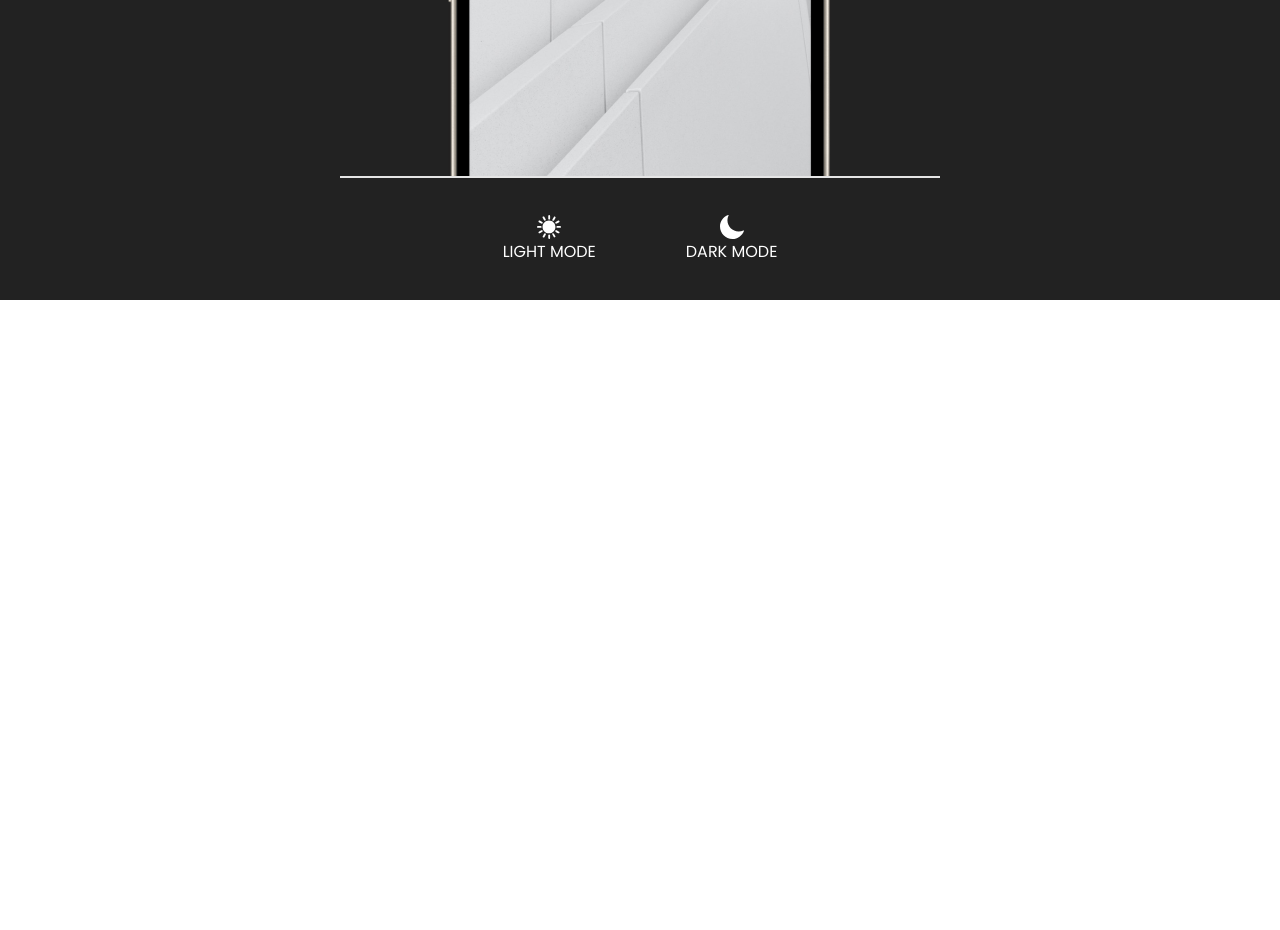
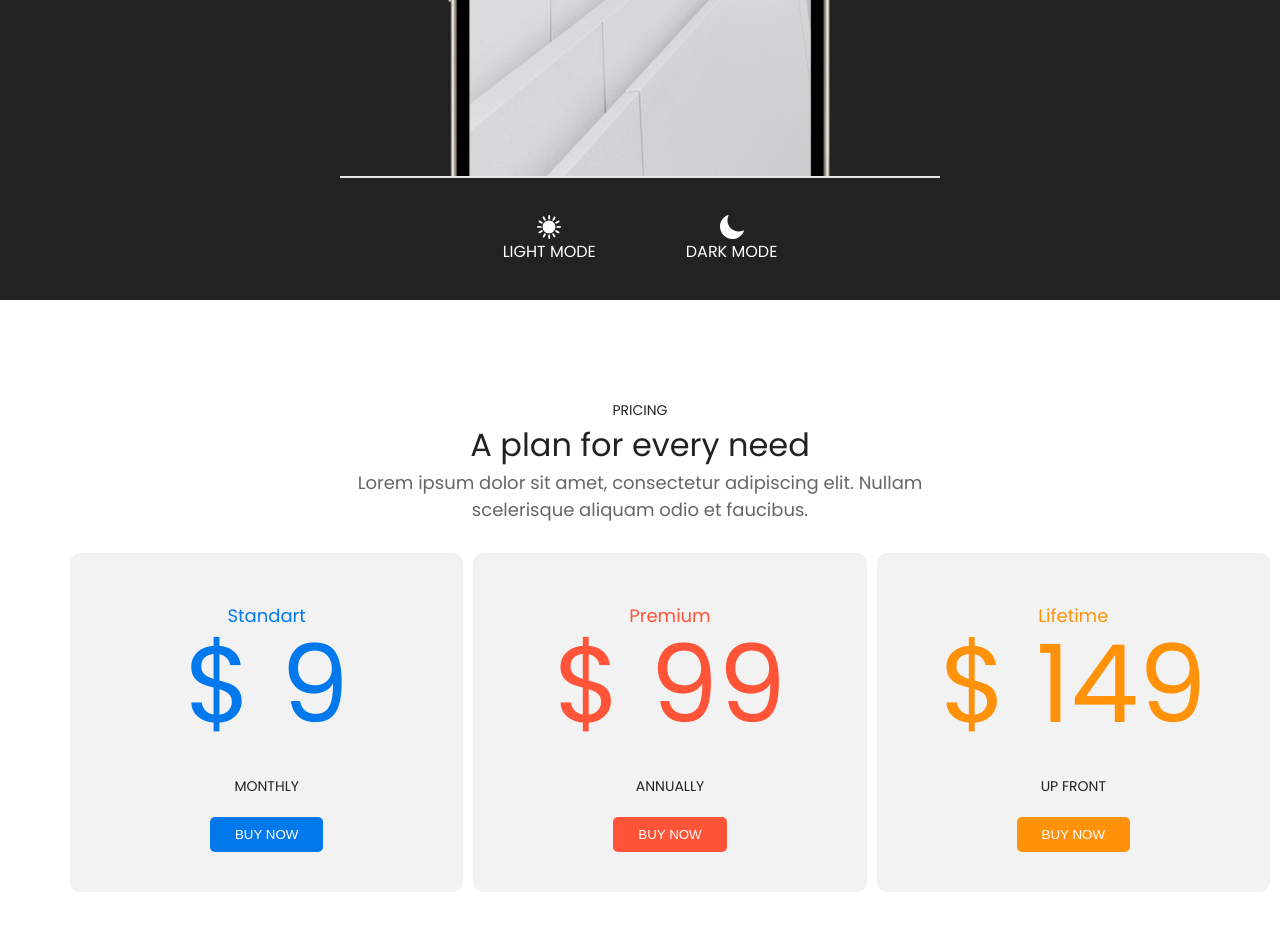
Before and after one commit to dimiatr/happy_site, a plain HTML site: page index.html in a window 1280 px wide. Shown: the part 4921-5851 px from the top of the page. Before the commit the page ends 5221 px from the top, so only its background shows below. Drawn offline with Linux system fonts and the light colour scheme.

Commit message:
7 секция готова

```diff
--- a/index.html
+++ b/index.html
@@ -1,5 +1,6 @@
 <!DOCTYPE html>
 <html lang="ru">
+
 <head>
     <meta charset="UTF-8">
     <meta http-equiv="X-UA-Compatible" content="IE=edge">
@@ -10,6 +11,7 @@
     <link href="https://fonts.googleapis.com/css2?family=Poppins&display=swap" rel="stylesheet">
     <link rel="stylesheet" href="style.css">
 </head>
+
 <body>
     <header>
         <div class="header__block">
@@ -36,7 +38,8 @@
                 <h2>The future of digital photos.</h2>
             </div>
             <div class="first__descript">
-                <p>The H(app)y app is the latest & greatest in phone photography. It's available in the App Store right now. Go check it out!</p>
+                <p>The H(app)y app is the latest & greatest in phone photography. It's available in the App Store right
+                    now. Go check it out!</p>
             </div>
             <div>
                 <button class="btn">DOWNLOAD</button>
@@ -65,7 +68,8 @@
                     </div>
                     <div class="two__descripts">
                         <div class="two__card_heading"><b>Calendar view</b></div>
-                        <div class="two__card_descript">Lorem ipsum dolor sit amet, consectetur adipiscing elit. Nullam scelerisque aliquam odio et faucibus.</div>
+                        <div class="two__card_descript">Lorem ipsum dolor sit amet, consectetur adipiscing elit. Nullam
+                            scelerisque aliquam odio et faucibus.</div>
                     </div>
                 </div>
                 <div class="two__card">
@@ -77,7 +81,8 @@
                     </div>
                     <div class="two__descripts">
                         <div class="two__card_heading" style="color:#FF5437;"><b>Lists</b></div>
-                        <div class="two__card_descript">Dolor sit amet urna turpis. Mauris euismod elit et nisi ultrices, ut faucibus orci tincidunt.</div>
+                        <div class="two__card_descript">Dolor sit amet urna turpis. Mauris euismod elit et nisi
+                            ultrices, ut faucibus orci tincidunt.</div>
                     </div>
                 </div>
                 <div class="two__card">
@@ -89,7 +94,8 @@
                     </div>
                     <div class="two__descripts">
                         <div class="two__card_heading" style="color:#FF9209"><b>Varied type</b></div>
-                        <div class="two__card_descript">Nulla rhoncus feugiat eros quis consectetur. Morbi neque ex, condimentum dapibus congue.</div>
+                        <div class="two__card_descript">Nulla rhoncus feugiat eros quis consectetur. Morbi neque ex,
+                            condimentum dapibus congue.</div>
                     </div>
                 </div>
                 <div class="two__card">
@@ -101,7 +107,8 @@
                     </div>
                     <div class="two__descripts">
                         <div class="two__card_heading" style="color: #E738CE;"><b>Split-screen</b></div>
-                        <div class="two__card_descript">Vestibulum ultrices, orci nec egestas pharetra, ligula est semper enim, nec auctor sapien leo nec purus.</div>
+                        <div class="two__card_descript">Vestibulum ultrices, orci nec egestas pharetra, ligula est
+                            semper enim, nec auctor sapien leo nec purus.</div>
                     </div>
                 </div>
                 <div class="two__card">
@@ -113,7 +120,8 @@
                     </div>
                     <div class="two__descripts">
                         <div class="two__card_heading" style="color:#00C6DF ;"><b>Uploads</b></div>
-                        <div class="two__card_descript">Duis tristique sed lorem a vestibulum. Cras commodo consequat orci, in convallis risus egestas non.</div>
+                        <div class="two__card_descript">Duis tristique sed lorem a vestibulum. Cras commodo consequat
+                            orci, in convallis risus egestas non.</div>
                     </div>
                 </div>
                 <div class="two__card">
@@ -125,7 +133,8 @@
                     </div>
                     <div class="two__descripts">
                         <div class="two__card_heading" style="color:#B25DF8 ;"><b>Focus mode</b></div>
-                        <div class="two__card_descript">Lorem sit amet urna turpis. Mauris euismod elit et nisi ultrices, ut faucibus orci tincidunt.</div>
+                        <div class="two__card_descript">Lorem sit amet urna turpis. Mauris euismod elit et nisi
+                            ultrices, ut faucibus orci tincidunt.</div>
                     </div>
                 </div>
             </div>
@@ -154,7 +163,10 @@
                 <h2>Use H(app)y to give your digital photos some pop.</h2>
             </div>
             <div class="four__descript">
-                <p>TLorem ipsum dolor sit amet, consectetur adipiscing elit. Suspendisse varius enim in eros elementum tristique. Duis cursus, mi quis viverra ornare, eros dolor interdum nulla, ut commodo diam libero vitae erat. Aenean faucibus nibh et justo cursus id rutrum lorem imperdiet. Nunc ut sem vitae risus tristique posuere.</p>
+                <p>TLorem ipsum dolor sit amet, consectetur adipiscing elit. Suspendisse varius enim in eros elementum
+                    tristique. Duis cursus, mi quis viverra ornare, eros dolor interdum nulla, ut commodo diam libero
+                    vitae erat. Aenean faucibus nibh et justo cursus id rutrum lorem imperdiet. Nunc ut sem vitae risus
+                    tristique posuere.</p>
             </div>
             <div>
             </div>
@@ -173,7 +185,10 @@
                 <h2>State-of-the-art processing capabilities.</h2>
             </div>
             <div class="five__descript">
-                <p>Lorem ipsum dolor sit amet, consectetur adipiscing elit. Suspendisse varius enim in eros elementum tristique. Duis cursus, mi quis viverra ornare, eros dolor interdum nulla, ut commodo diam libero vitae erat. Aenean faucibus nibh et justo cursus id rutrum lorem imperdiet. Nunc ut sem vitae risus tristique posuere.</p>
+                <p>Lorem ipsum dolor sit amet, consectetur adipiscing elit. Suspendisse varius enim in eros elementum
+                    tristique. Duis cursus, mi quis viverra ornare, eros dolor interdum nulla, ut commodo diam libero
+                    vitae erat. Aenean faucibus nibh et justo cursus id rutrum lorem imperdiet. Nunc ut sem vitae risus
+                    tristique posuere.</p>
             </div>
             <div>
             </div>
@@ -183,7 +198,8 @@
         <div class="six__container">
             <div class="six__container_block1">DARK MODE</div>
             <div class="six__container_block2">Also available in dark.</div>
-            <div class="six__container_block3">Don't get blinded when using the H(app)y app at night, just turn off the lights. Lorem ipsum dolor sit amet.</div>
+            <div class="six__container_block3">Don't get blinded when using the H(app)y app at night, just turn off the
+                lights. Lorem ipsum dolor sit amet.</div>
         </div>
         <div class="six__img"></div>
         <div class="six__theme">
@@ -198,5 +214,36 @@
             </div>
         </div>
     </section>
+    <section>
+        <div class="seven__container">
+            <div class="seven__content">
+                <div class="seven__content_block1">PRICING</div>
+                <div class="seven__content_block2">A plan for every need</div>
+                <div class="seven__content_block3">Lorem ipsum dolor sit amet, consectetur adipiscing elit. Nullam
+                    scelerisque aliquam odio et faucibus.</div>
+            </div>
+            <div class="seven__cards">
+                <div class="seven__card">
+                    <div class="seven__card_name" style="color: #0278ED;">Standart</div>
+                    <div class="seven__card_price" style="color: #0278ED;">$ 9</div>
+                    <div class="seven__card_time">MONTHLY</div>
+                    <button class="seven__btn" style="background-color: #0278ED;">BUY NOW</button>
+                </div>
+                <div class="seven__card">
+                    <div class="seven__card_name" style="color: #FF5437;">Premium</div>
+                    <div class="seven__card_price" style="color: #FF5437;">$ 99</div>
+                    <div class="seven__card_time">ANNUALLY</div>
+                    <button class="seven__btn" style="background-color: #FF5437;">BUY NOW</button>
+                </div>
+                <div class="seven__card">
+                    <div class="seven__card_name" style="color: #FF9209 ;">Lifetime</div>
+                    <div class="seven__card_price" style="color: #FF9209 ;">$ 149</div>
+                    <div class="seven__card_time">UP FRONT</div>
+                    <button class="seven__btn" style="background-color: #FF9209 ;">BUY NOW</button>
+                </div>
+            </div>
+        </div>
+    </section>
 </body>
+
 </html>
--- a/style.css
+++ b/style.css
@@ -287,3 +287,72 @@ a {
     width: 24px;
     height: 24px;
 }
+
+.seven__container {
+    width: 1200px;
+    margin: 100px auto 50px;
+}
+
+.seven__content {
+    width: 600px;
+    text-align: center;
+    margin: 0 auto;
+}
+
+.seven__content_block1 {
+    font-size: 14px;
+    color: #222222;
+}
+
+.seven__content_block2 {
+    font-size: 32px;
+    color: #222222;
+}
+
+.seven__content_block3 {
+    font-size: 18px;
+    color: #666666;
+}
+
+.seven__cards {
+    display: grid;
+    grid-template-columns: 1fr 1fr 1fr;
+    gap: 10px;
+    width: 1200px;
+    margin: 0 auto;
+    padding: 30px;
+}
+
+.seven__card {
+    display: flex;
+    flex-direction: column;
+    align-items: center;
+    background-color: #F2F2F2;
+    border-radius: 10px;
+}
+
+.seven__card_name {
+    margin-top: 49px;
+    margin-bottom: -25px;
+    font-size: 18px;
+}
+
+.seven__card_price {
+    font-size: 108px;
+    margin-bottom: 10px;
+}
+
+.seven__card_time {
+    font-size: 14px;
+    color: #222222;
+}
+
+.seven__btn {
+    margin-top: 20px;
+    margin-bottom: 40px;
+    padding: 10px 25px;
+    color: white;
+    border-radius: 5px;
+    border: none;
+    cursor: pointer;
+}
```
Lines whose indentation alone changed are shown as unchanged.
